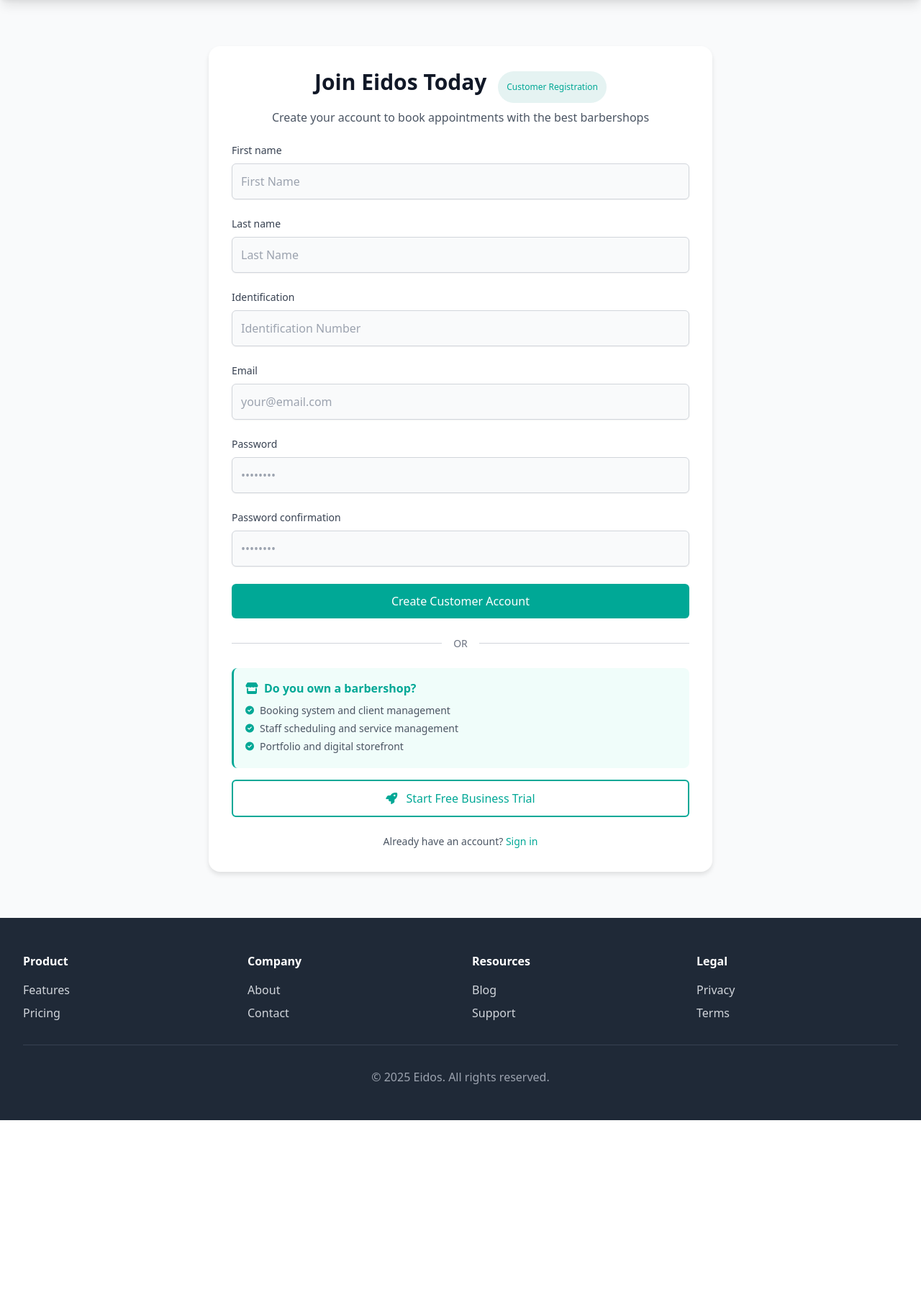
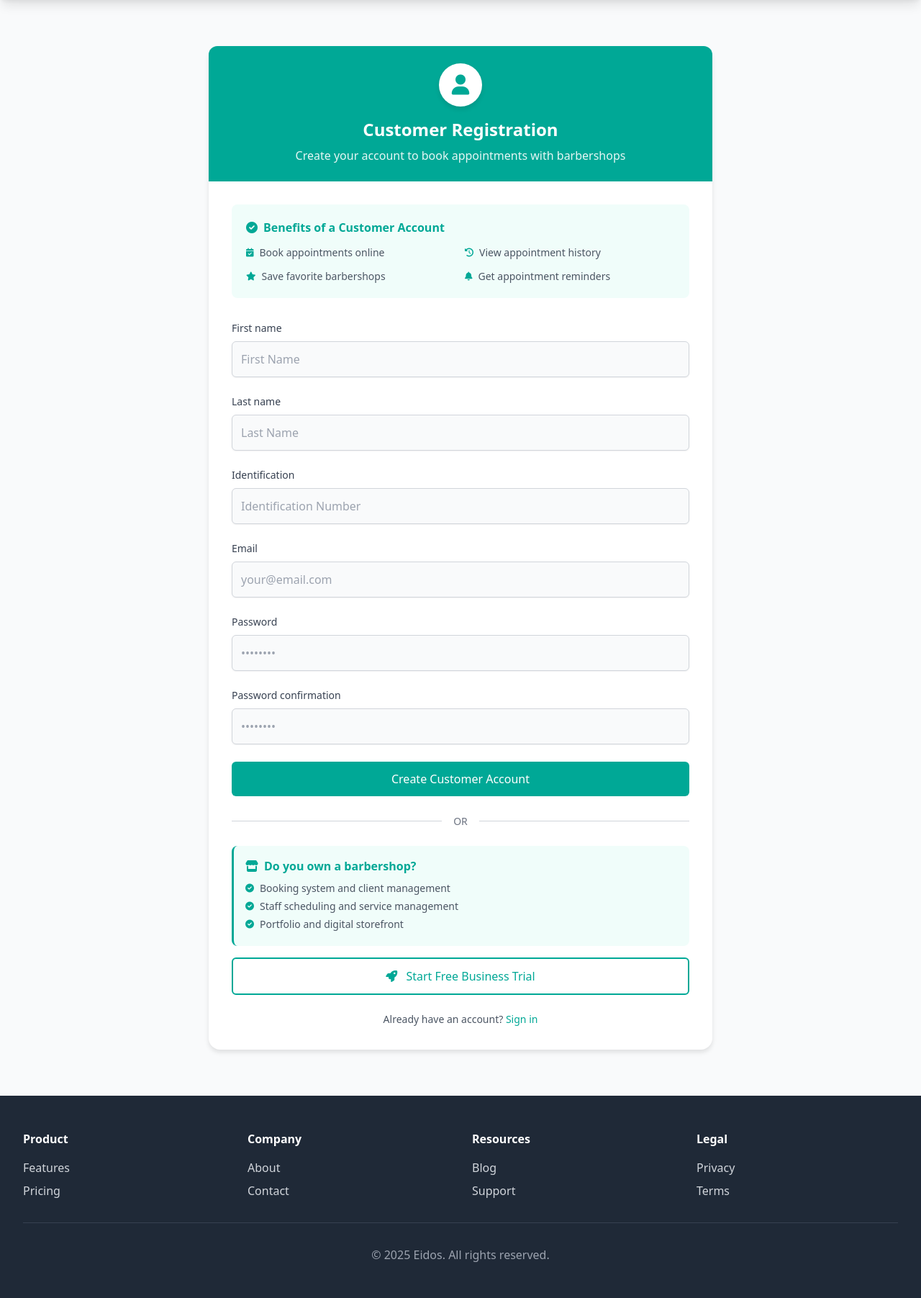
Before and after one commit to Bosnape/Eidos, a Django app: page /customer/signup/ in a window 1280 px wide. Shown: the part 64-1867 px from the top of the page at 72% size. Before the commit the page ends 1620 px from the top, so only its background shows below. Run offline with Django 5.2, Linux system fonts and the light colour scheme.

Commit message:
Improved customer sign up page design

```diff
--- a/customer/templates/register_customer.html
+++ b/customer/templates/register_customer.html
@@ -1,6 +1,6 @@
 {% extends 'base.html' %}
 
-{% block title %}Register with Eidos{% endblock %}
+{% block title %}Register as a Customer | Eidos{% endblock %}
 
 {% block extra_css %}
     <style>
@@ -190,20 +190,107 @@
             margin-right: 0.5rem;
             font-size: 0.75rem;
         }
+
+        /* New styles for improved customer registration */
+        .customer-header {
+            background-color: var(--primary-color);
+            color: white;
+            padding: 1.5rem;
+            border-radius: 0.75rem 0.75rem 0 0;
+            text-align: center;
+            position: relative;
+        }
+
+        .customer-icon {
+            background-color: white;
+            color: var(--primary-color);
+            width: 60px;
+            height: 60px;
+            border-radius: 50%;
+            display: flex;
+            align-items: center;
+            justify-content: center;
+            margin: 0 auto 1rem;
+            font-size: 1.75rem;
+            box-shadow: 0 4px 6px rgba(0, 0, 0, 0.1);
+        }
+
+        .form-container {
+            padding: 2rem;
+        }
+
+        .customer-benefits {
+            background-color: #f0fdfa;
+            border-radius: 0.5rem;
+            padding: 1.25rem;
+            margin-bottom: 2rem;
+        }
+
+        .customer-benefits-title {
+            font-weight: 600;
+            color: var(--primary-color);
+            margin-bottom: 0.75rem;
+            display: flex;
+            align-items: center;
+        }
+
+        .customer-benefits-title i {
+            margin-right: 0.5rem;
+        }
+
+        .customer-benefits-list {
+            display: grid;
+            grid-template-columns: repeat(2, 1fr);
+            gap: 0.75rem;
+        }
+
+        .customer-benefits-list li {
+            display: flex;
+            align-items: center;
+            font-size: 0.875rem;
+            color: #4b5563;
+        }
+
+        .customer-benefits-list li i {
+            color: var(--primary-color);
+            margin-right: 0.5rem;
+            font-size: 0.75rem;
+        }
+
+        @media (max-width: 640px) {
+            .customer-benefits-list {
+                grid-template-columns: 1fr;
+            }
+        }
     </style>
 {% endblock %}
 
 {% block content %}
     <main>
-        <div class="registration-container p-8">
-            <div class="text-center mb-6">
-                <h1 class="text-3xl font-bold text-gray-900">
-                    Join Eidos Today
-                    <span class="type-badge">Customer Registration</span>
-                </h1>
-                <p class="mt-2 text-gray-600">
-                    Create your account to book appointments with the best barbershops
+        <div class="registration-container">
+            <!-- Customer-specific header -->
+            <div class="customer-header">
+                <div class="customer-icon">
+                    <i class="fas fa-user"></i>
+                </div>
+                <h1 class="text-2xl font-bold">Customer Registration</h1>
+                <p class="mt-2 text-white opacity-90">
+                    Create your account to book appointments with barbershops
                 </p>
+            </div>
+
+            <div class="form-container">
+                <!-- Customer benefits section -->
+                <div class="customer-benefits">
+                    <div class="customer-benefits-title">
+                        <i class="fas fa-check-circle"></i> Benefits of a Customer Account
+                    </div>
+                    <ul class="customer-benefits-list">
+                        <li><i class="fas fa-calendar-check"></i> Book appointments online</li>
+                        <li><i class="fas fa-history"></i> View appointment history</li>
+                        <li><i class="fas fa-star"></i> Save favorite barbershops</li>
+                        <li><i class="fas fa-bell"></i> Get appointment reminders</li>
+                    </ul>
                 </div>
 
                 <form method="POST" class="space-y-6">
@@ -274,5 +361,6 @@
                     </p>
                 </div>
             </div>
+        </div>
     </main>
 {% endblock %}
```
Lines whose indentation alone changed are shown as unchanged.
